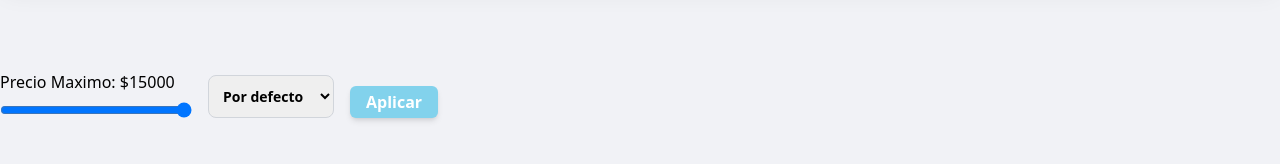
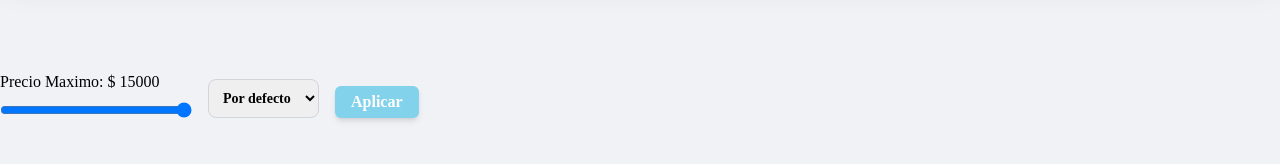
Before and after one commit to ChapyPengu/laliarts, a React (Vite) app: page / in a window 1280 px wide. Shown: the part 580-744 px from the top of the page. Built offline with nearby package versions, Linux system fonts and the light colour scheme; a web font is replaced by a local one.

Commit message:
agregando las imagenes extras

```diff
--- /dev/null
+++ b/src/components/Filter.jsx
@@ -0,0 +1,43 @@
+import { useState, useEffect } from 'react'
+import { getMinPrice, getMaxPrice, orderAsc, orderDesc } from '../helpers/products'
+
+function Filter({ products, setProducts }) {
+
+
+    const [hidden, setHidden] = useState(false)
+    const [rangeValue, setRangeValue] = useState(getMaxPrice(products))
+    const [orderValue, setOrderValue] = useState('default')
+
+    function onFilterProducts() {
+      const filterProducts = products.filter(p => p.price <= rangeValue)
+      setProducts(filterProducts)
+      setProducts(filterProducts)
+      if (orderValue === 'default') {
+        setProducts(filterProducts)
+      } else if (orderValue === 'asc') {
+        setProducts(orderAsc(filterProducts))
+      } else if (orderValue === 'desc') {
+        setProducts(orderDesc(filterProducts))
+      }
+    }
+
+  return (
+    <div className='flex items-center justify-center sm:justify-start font-madmi'>
+      <button onClick={() => setHidden(!hidden)} className='sm:hidden outline-none font-berk text-white bg-primary px-4 py-2 shadow-lg mr-12 hover:bg-secondary'>Filtrar</button>
+        <div className={`hidden sm:flex flex-col justify-center items-center sm:flex-row gap-4 sm:items-end sm:justify-start w-full px-4 sm:px-0 ${hidden ? 'hidden' : 'flex'}`}>
+            <div className='flex flex-col gap-2'>
+                <p>Precio Maximo: { `$ ${rangeValue}` }</p>
+                <input className='w-48 outline-none cursor-pointer' onChange={(e) => { setRangeValue(e.target.value) }} type="range" min={getMinPrice(products)} max={getMaxPrice(products)} step={500} defaultValue={getMaxPrice(products)} />
+            </div>
+            <select className='outline-none border border-gray-300 font-semibold text-sm rounded-lg focus:ring-blue-500 focus:border-blue-500 block w-full sm:w-auto p-2.5 dark:bg-primary dark:border-secondary dark:placeholder-gray-400 dark:text-white dark:focus:ring-blue-500 dark:focus:border-blue-500' onChange={(e) => setOrderValue(e.target.value)}>
+                <option value="default">Por defecto</option>
+                <option value="asc">Acendente</option>
+                <option value="desc">Desendente</option>
+            </select>
+            <button onClick={onFilterProducts} className='btn font-semibold bg-primary text-white px-4 py-1 rounded-md shadow-md outline-none hover:bg-secondary'>Aplicar</button>
+        </div>
+    </div>
+  )
+}
+
+export default Filter
--- a/src/components/ProductCard.jsx
+++ b/src/components/ProductCard.jsx
@@ -20,12 +20,12 @@ function ProductCard({ product, showStock, className }) {
 
   return (
     <Link onClick={() => {setNose(!nose); window.scroll(0, 0)}} to={`/details/${formatProductName(name)}`}>
-        <div className='w-full rounded-sm hover:shadow-md bg-white'>
+        <div className='w-full rounded-sm hover:shadow-md bg-white font-madmi'>
             <div className=''>
                 <img className='w-full h-[180px] object-cover' src={image} alt={name} />
             </div>
             <div className='flex flex-col gap-2  px-4 py-4'>
-                <h2 className='text-sm h-min overflow-hidden font-semibold uppercase'>{ name }</h2>
+                <h2 className='text-sm h-min overflow-hidden font-medium uppercase'>{ name }</h2>
                 <p className='text-base text-zinc-800'>${ price }</p>
                 <p className='line-clamp-1 text-zinc-600 font-light mb-2 text-[0.7rem] overflow-hidden text-ellipsis'>{ description }</p>
                 {
--- a/src/components/ProductDetailsCard.jsx
+++ b/src/components/ProductDetailsCard.jsx
@@ -10,16 +10,15 @@ function ProductDetailsCard({ product }) {
     } = product
 
   return (
-    <div className="flex flex-col xl:flex-row w-full xl:w-[1080px] mx-auto shadow-lg bg-white">
-        <div>
-            <img className="w-[24rem] h-[18rem] object-cover" src={image} alt='hola' />
+    <div className="flex flex-col xl:flex-row w-full xl:w-[1080px] mx-auto xl:gap-8 bg-zinc-200 p-6 rounded-lg">
+        <div className="">
+            <img className="rounded-sm shadow-xl w-[24rem] h-[18rem] object-cover" src={image} alt='hola' />
         </div>
-        <div className="px-4 py-6">
+        <div className="w-[24rem] px-4 py-6 bg-white">
             <ul className="flex flex-col gap-3 text-center">
-                <li className="text-sm font-semibold uppercase">{ name }</li>
-                <li className="text-base">{ `${price}` }</li>
-                <li className="text-xs">{ description }</li>
-                <li className="text-sm border border-zinc-800 rounded" >Unidades Disponibles: { stock }</li>
+                <li className="text-sm font-extrabold font-madmi uppercase">{ name }</li>
+                <li className="text-lg text-zinc-900">{ `$${price}` }</li>
+                <li className="w-[18rem] mx-auto text-xs">{ description }</li>
             </ul>
         </div>
     </div>
--- a/src/data/products.js
+++ b/src/data/products.js
@@ -7,7 +7,8 @@ export default [
         color: "Natural, verde, amarillo, blanco/ natural, verde, azul, rosa",
         style: "Pintado",
         enamel: "Si",
-        image: "/products/plato-grande-floral-1.jfif"
+        image: "/products/plato-grande-floral-1.jfif",
+        extra: "/products/plato-grande-floral-2.jfif, "
     },
     {
         name: "Tabla Irregular y Dip",
--- a/src/helpers/products.js
+++ b/src/helpers/products.js
@@ -1,9 +1,5 @@
 export function formatProductName(productName) {
     return productName.replaceAll(' ', '-').toLocaleLowerCase()
-}
-
-export function formatProductPrice(productPrice) {
-
 }
 
 export function orderAsc(products) {
@@ -35,3 +31,23 @@ export function orderDesc(products) {
     }
     return res
 }
+
+export function getMaxPrice(products) {
+    let max = 0
+    for (const p of products) {
+        if (p.price >= max) {
+            max = p.price
+        }
+    }
+    return max
+}
+
+export function getMinPrice(products) {
+    let min = getMaxPrice(products)
+    for (const p of products) {
+        if (p.price <= min) {
+            min = p.price
+        }
+    }
+    return min
+}
--- a/src/pages/Home.jsx
+++ b/src/pages/Home.jsx
@@ -1,70 +1,19 @@
-import { useEffect, useState } from 'react'
+import { useState } from 'react'
 import { UseApp } from '../context/AppContext'
 import Header from '../components/Header'
 import ProductCard from '../components/ProductCard'
-import { orderAsc, orderDesc } from '../helpers/products'
+import Filter from '../components/Filter'
 
 function Home() {
 
-    const { products, setProducts } = UseApp()
+    const { products } = UseApp()
     const [redenderProducts, setRenderProducts] = useState(products)
-    const [rangeValue, setRangeValue] = useState(getMaxPrice())
-    const [orderValue, setOrderValue] = useState('default')
-
-    function getMaxPrice() {
-      let max = 0
-      for (const p of products) {
-        if (p.price >= max) {
-          max = p.price
-        }
-      }
-      return max
-    }
-
-    function getMinPrice() {
-      let min = getMaxPrice()
-      for (const p of products) {
-        if (p.price <= min) {
-          min = p.price
-        }
-      }
-      return min
-    }
-
-    function onFilterProducts() {
-      const filterProducts = products.filter(p => p.price <= rangeValue)
-      setRenderProducts(filterProducts)
-      setRenderProducts(filterProducts)
-      if (orderValue === 'default') {
-        setRenderProducts(filterProducts)
-      } else if (orderValue === 'asc') {
-        setRenderProducts(orderAsc(filterProducts))
-      } else if (orderValue === 'desc') {
-        setRenderProducts(orderDesc(filterProducts))
-      }
-    }
-
-    useEffect(() => {
-    }, [])
 
   return (
     <>
       <Header/>
       <div className='h-24'></div>
-      <div className='flex items-center justify-center sm:justify-start'>
-        <div className='flex flex-col justify-center items-center sm:flex-row gap-4 sm:items-end sm:justify-start w-full px-4 sm:px-0'>
-          <div className='flex flex-col gap-2'>
-            <p>Precio Maximo: ${ rangeValue }</p>
-            <input className='w-48 outline-none cursor-pointer' onChange={(e) => { setRangeValue(e.target.value) }} type="range" min={getMinPrice()} max={getMaxPrice()} step={500} defaultValue={getMaxPrice()} />
-          </div>
-          <select className='outline-none border border-gray-300 font-semibold text-sm rounded-lg focus:ring-blue-500 focus:border-blue-500 block w-full sm:w-auto p-2.5 dark:bg-primary dark:border-secondary dark:placeholder-gray-400 dark:text-white dark:focus:ring-blue-500 dark:focus:border-blue-500' onChange={(e) => setOrderValue(e.target.value)}>
-            <option value="default">Por defecto</option>
-            <option value="asc">Acendente</option>
-            <option value="desc">Desendente</option>
-          </select>
-          <button onClick={onFilterProducts} className='btn font-semibold bg-primary text-white px-4 py-1 rounded-md shadow-md outline-none hover:bg-secondary'>Aplicar</button>
-        </div>
-      </div>
+      <Filter products={products} setProducts={setRenderProducts}/>
       <div className='h-12'></div>
       <div className='w-full grid-products px-4 sm:px-0'>
         {
```
